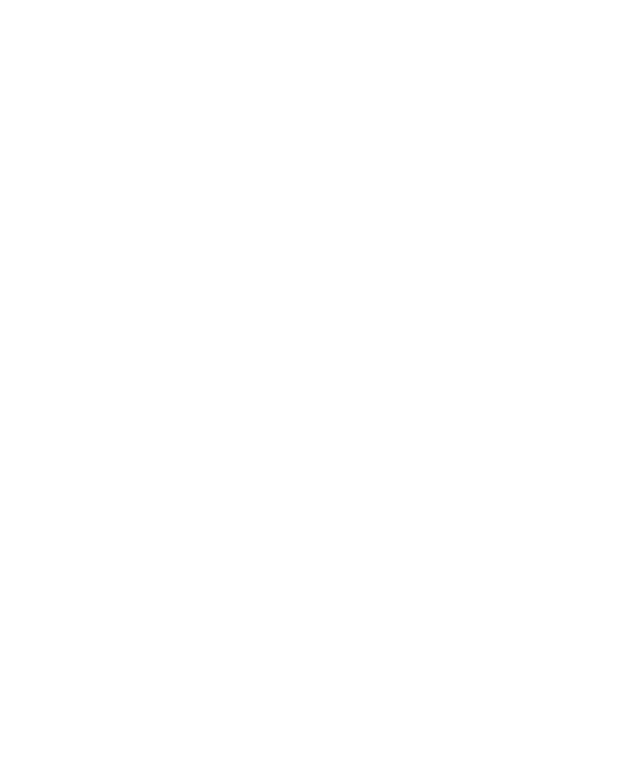
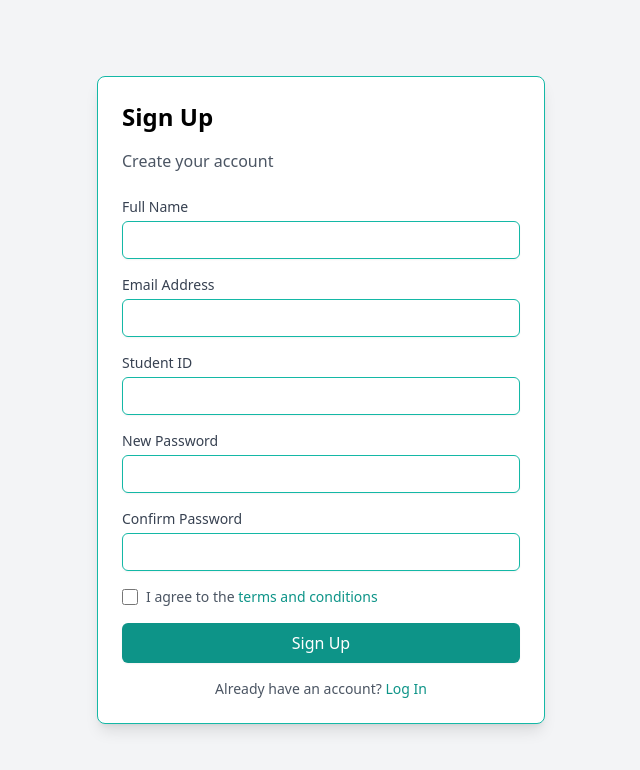
Before and after one commit to Maruf19/society, a React (Create React App) app: page /SignUP in a window 1280 px wide. Before the commit this address had no page. Shown: the top 770 px of the page, without its empty margins (319-959 px from the left). Built offline with nearby package versions, Linux system fonts and the light colour scheme.

Commit message:
signup added

```diff
--- a/src/App.js
+++ b/src/App.js
@@ -10,6 +10,7 @@
 import Achievement from './pages/Achievement'
 import Leader from './pages/Leader'
 import Login from './pages/Login'
+import SignUp from './pages/SignUp'
 function App() {
   return (
         <BrowserRouter>
@@ -26,6 +27,7 @@
       <Route path='Contact' element={ <Contact />} />
       <Route path='Leadership' element={ <Leader />} />
       <Route path='Login' element={ <Login />} />
+      <Route path='SignUP' element={ <SignUp />} />
     </Routes>
     </BrowserRouter>
   )
--- a/src/pages/Login.js
+++ b/src/pages/Login.js
@@ -63,6 +63,15 @@
           <p className="text-center text-black text-sm">
             Don't have an account? <a href="#" className="underline">Register</a>
           </p>
+
+          {/* Google Login Button */}
+          <button
+            className="w-full bg-white border border-gray-300 rounded-lg flex items-center justify-center py-2 px-4 text-gray-700 font-semibold hover:bg-gray-100 transition duration-300 mt-4"
+            onClick={() => console.log('Google Login Clicked')}
+          >
+            <img src="https://upload.wikimedia.org/wikipedia/commons/5/53/Google_%22G%22_Logo.svg" alt="Google logo" className="w-6 h-6 mr-2" />
+            <span>Sign in with Google</span>
+          </button>
         </form>
       </div>
     </div>
--- a/src/pages/SignUp.js
+++ b/src/pages/SignUp.js
@@ -0,0 +1,130 @@
+// src/SignUp.js
+
+import React, { useState } from 'react';
+
+const SignUp = () => {
+    const [password, setPassword] = useState('');
+    const [confirmPassword, setConfirmPassword] = useState('');
+    const [passwordMatch, setPasswordMatch] = useState(true);
+    const [formSubmitted, setFormSubmitted] = useState(false);
+
+    const handlePasswordChange = (e) => {
+        setPassword(e.target.value);
+        checkPasswordMatch(e.target.value, confirmPassword);
+    };
+
+    const handleConfirmPasswordChange = (e) => {
+        setConfirmPassword(e.target.value);
+        checkPasswordMatch(password, e.target.value);
+    };
+
+    const checkPasswordMatch = (password, confirmPassword) => {
+        setPasswordMatch(password === confirmPassword || confirmPassword === '');
+    };
+
+    const handleSubmit = (e) => {
+        e.preventDefault();
+        // Simulate form submission and show the verification message
+        setFormSubmitted(true);
+    };
+
+    return (
+        <div className="bg-gray-100 flex items-center justify-center min-h-screen p-4">
+            <div className="bg-white border border-teal-500 p-6 rounded-lg shadow-lg w-full max-w-md">
+                <h1 className="text-2xl font-bold mb-4">Sign Up</h1>
+                <p className="mb-6 text-gray-600">Create your account</p>
+                {!formSubmitted ? (
+                    <form onSubmit={handleSubmit}>
+                        <div className="mb-4">
+                            <label htmlFor="name" className="block text-sm font-medium text-gray-700">Full Name</label>
+                            <input
+                                type="text"
+                                id="name"
+                                name="name"
+                                className="mt-1 block w-full px-3 py-2 border border-teal-500 rounded-md shadow-sm focus:outline-none focus:ring-2 focus:ring-teal-500 focus:border-teal-500 sm:text-sm"
+                                required
+                            />
+                        </div>
+                        <div className="mb-4">
+                            <label htmlFor="email" className="block text-sm font-medium text-gray-700">Email Address</label>
+                            <input
+                                type="email"
+                                id="email"
+                                name="email"
+                                className="mt-1 block w-full px-3 py-2 border border-teal-500 rounded-md shadow-sm focus:outline-none focus:ring-2 focus:ring-teal-500 focus:border-teal-500 sm:text-sm"
+                                required
+                            />
+                        </div>
+                        <div className="mb-4">
+                            <label htmlFor="student-id" className="block text-sm font-medium text-gray-700">Student ID</label>
+                            <input
+                                type="text"
+                                id="student-id"
+                                name="student-id"
+                                className="mt-1 block w-full px-3 py-2 border border-teal-500 rounded-md shadow-sm focus:outline-none focus:ring-2 focus:ring-teal-500 focus:border-teal-500 sm:text-sm"
+                                required
+                            />
+                        </div>
+                        <div className="mb-4">
+                            <label htmlFor="password" className="block text-sm font-medium text-gray-700">New Password</label>
+                            <input
+                                type="password"
+                                id="password"
+                                name="password"
+                                className="mt-1 block w-full px-3 py-2 border border-teal-500 rounded-md shadow-sm focus:outline-none focus:ring-2 focus:ring-teal-500 focus:border-teal-500 sm:text-sm"
+                                value={password}
+                                onChange={handlePasswordChange}
+                                required
+                            />
+                        </div>
+                        <div className="mb-4">
+                            <label htmlFor="confirm-password" className="block text-sm font-medium text-gray-700">Confirm Password</label>
+                            <input
+                                type="password"
+                                id="confirm-password"
+                                name="confirm-password"
+                                className={`mt-1 block w-full px-3 py-2 border ${passwordMatch ? 'border-teal-500' : 'border-red-500'} rounded-md shadow-sm focus:outline-none focus:ring-2 focus:ring-teal-500 focus:border-teal-500 sm:text-sm`}
+                                value={confirmPassword}
+                                onChange={handleConfirmPasswordChange}
+                                required
+                            />
+                            {!passwordMatch && confirmPassword && (
+                                <p className="text-red-500 text-sm mt-1">Passwords do not match</p>
+                            )}
+                        </div>
+                        <div className="mb-4 flex items-center">
+                            <input
+                                type="checkbox"
+                                id="terms"
+                                name="terms"
+                                className="h-4 w-4 text-teal-600 border-gray-300 rounded focus:ring-teal-500"
+                                required
+                            />
+                            <label htmlFor="terms" className="ml-2 text-sm text-gray-600">
+                                I agree to the{' '}
+                                <a href="#" className="text-teal-600 hover:underline">terms and conditions</a>
+                            </label>
+                        </div>
+                        <button
+                            type="submit"
+                            className="w-full bg-teal-600 text-white py-2 px-4 rounded-md shadow-sm hover:bg-teal-700 focus:outline-none focus:ring-2 focus:ring-teal-500 focus:ring-offset-2"
+                        >
+                            Sign Up
+                        </button>
+                        <p className="mt-4 text-center text-sm text-gray-600">
+                            Already have an account?{' '}
+                            <a href="#" className="text-teal-600 hover:underline">Log In</a>
+                        </p>
+                    </form>
+                ) : (
+                    <div className="text-center text-gray-600">
+                        <p className="text-lg font-semibold">Check your email!</p>
+                        <p className="mt-2">A verification email has been sent to your address.</p>
+                    </div>
+                )}
+            </div>
+        </div>
+    );
+};
+
+export default SignUp;
```
